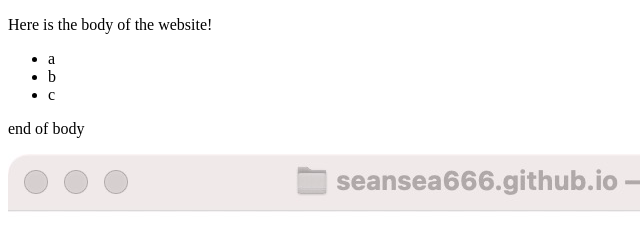
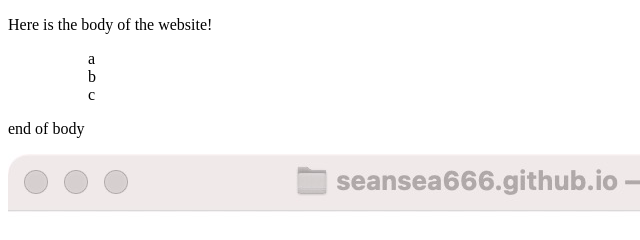
Before and after one commit to Zixiao-Liu/Zixiao-Liu.github.io, a plain HTML site: page index.html in a window 1280 px wide. Shown: the top 240 px of the page, 0-640 px from the left. Drawn offline with Linux system fonts and the light colour scheme; files whose address does not match are found by name.

Commit message:
Update index.html

```diff
--- a/index.html
+++ b/index.html
@@ -8,9 +8,9 @@
     <p>Here is the body of the website!</p>
     <p></p>
     <ul>
-      <li>a</li>
-      <li>b</li>
-      <li>c</li>
+      <ol>a</ol>
+      <ol>b</ol>
+      <ol>c</ol>
     </ul>
 
     <p>end of body</p>
```
